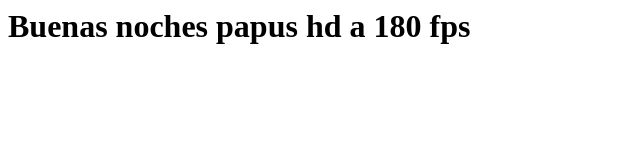
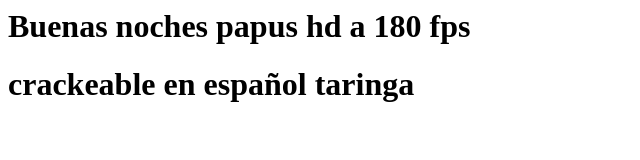
Before and after one commit to Zerahfys/LABINV2, a plain HTML site: page index.html in a window 1280 px wide. Shown: the whole page, without its empty margins (0-640 px from the left). Drawn offline with Linux system fonts and the light colour scheme.

Commit message:
VISUALSTUDIO2

```diff
--- a/index.html
+++ b/index.html
@@ -1,5 +1,6 @@
 <html>
     <body>
         <h1>Buenas noches papus hd a 180 fps</h1>
+        <h1>crackeable en español taringa</h1>
     </body>
 </html>
```
